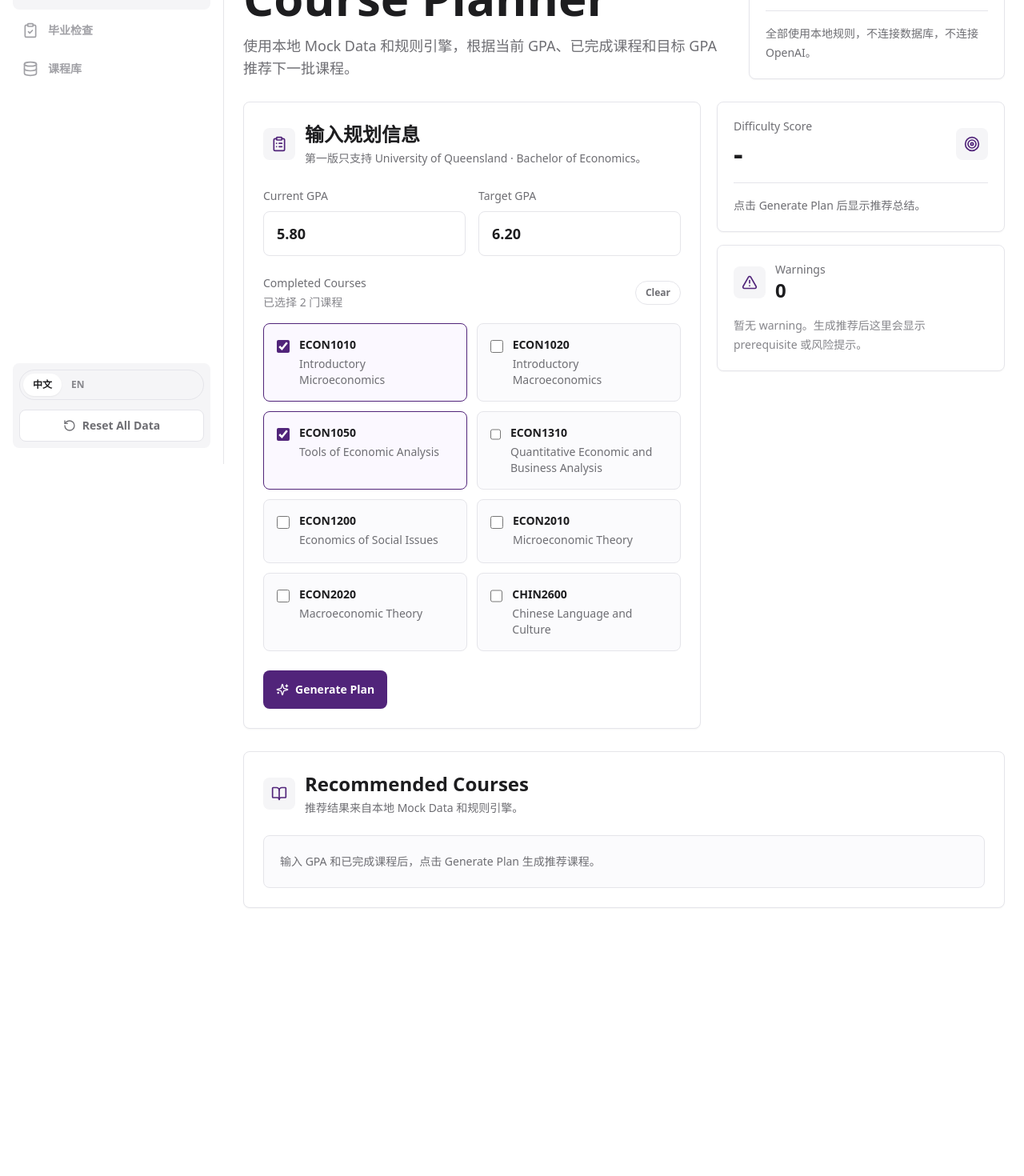
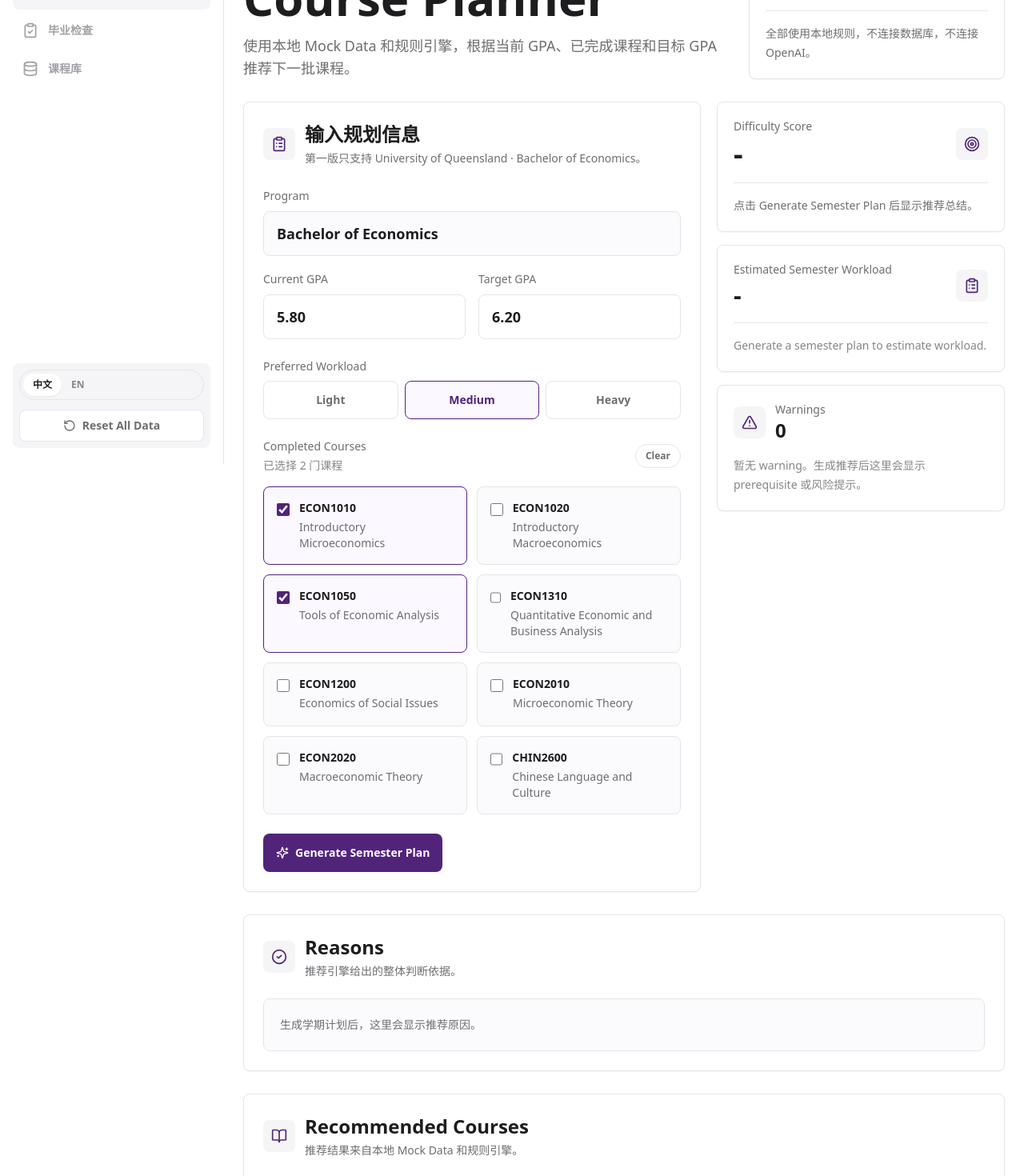
Before and after one commit to ChgAI13/11GHC, a Next.js app: page /course-planner in a window 1280 px wide. Shown: the part 220-1690 px from the top of the page at 80% size. Before the commit the page ends 1387 px from the top, so only its background shows below. Built offline with nearby package versions, Linux system fonts and the light colour scheme.

Commit message:
Connect recommendation engine to course planner

```diff
--- a/app/course-planner/page.jsx
+++ b/app/course-planner/page.jsx
@@ -24,8 +24,11 @@ const DEFAULT_COURSE_PLANNER_FORM = {
   currentGpa: "5.80",
   targetGpa: "6.20",
   completedCourses: ["ECON1010", "ECON1050"],
+  preferredWorkload: "Medium",
   hasGeneratedPlan: false
 };
+
+const workloadOptions = ["Light", "Medium", "Heavy"];
 
 function formatCourseMeta(course) {
   return `Level ${course.level} · ${course.units} units · ${course.category}`;
@@ -37,11 +40,15 @@ export default function CoursePlannerPage() {
   const [completedCourses, setCompletedCourses] = useState(
     DEFAULT_COURSE_PLANNER_FORM.completedCourses
   );
+  const [preferredWorkload, setPreferredWorkload] = useState(
+    DEFAULT_COURSE_PLANNER_FORM.preferredWorkload
+  );
   const [hasGeneratedPlan, setHasGeneratedPlan] = useState(
     DEFAULT_COURSE_PLANNER_FORM.hasGeneratedPlan
   );
   const [hasLoadedSavedValues, setHasLoadedSavedValues] = useState(false);
   const [result, setResult] = useState(null);
+  const [formError, setFormError] = useState("");
 
   const completedCourseSet = useMemo(() => new Set(completedCourses), [completedCourses]);
 
@@ -62,6 +69,10 @@ export default function CoursePlannerPage() {
       );
     }
 
+    if (typeof savedValues.preferredWorkload === "string") {
+      setPreferredWorkload(savedValues.preferredWorkload);
+    }
+
     if (typeof savedValues.hasGeneratedPlan === "boolean") {
       setHasGeneratedPlan(savedValues.hasGeneratedPlan);
     }
@@ -78,9 +89,17 @@ export default function CoursePlannerPage() {
       currentGpa,
       targetGpa,
       completedCourses,
+      preferredWorkload,
       hasGeneratedPlan
     });
-  }, [currentGpa, targetGpa, completedCourses, hasGeneratedPlan, hasLoadedSavedValues]);
+  }, [
+    currentGpa,
+    targetGpa,
+    completedCourses,
+    preferredWorkload,
+    hasGeneratedPlan,
+    hasLoadedSavedValues
+  ]);
 
   useEffect(() => {
     if (!hasLoadedSavedValues || !hasGeneratedPlan) {
@@ -92,10 +111,18 @@ export default function CoursePlannerPage() {
         program: uqBachelorOfEconomicsProgram,
         currentGpa: Number(currentGpa) || 0,
         completedCourses,
-        targetGpa: Number(targetGpa) || 0
+        targetGpa: Number(targetGpa) || 0,
+        preferredWorkload
       })
     );
-  }, [currentGpa, targetGpa, completedCourses, hasGeneratedPlan, hasLoadedSavedValues]);
+  }, [
+    currentGpa,
+    targetGpa,
+    completedCourses,
+    preferredWorkload,
+    hasGeneratedPlan,
+    hasLoadedSavedValues
+  ]);
 
   function toggleCompletedCourse(courseCode) {
     setCompletedCourses((currentCourses) =>
@@ -107,15 +134,40 @@ export default function CoursePlannerPage() {
 
   function generatePlan(event) {
     event.preventDefault();
+    const currentGpaValue = Number(currentGpa);
+    const targetGpaValue = Number(targetGpa);
+
+    if (!Number.isFinite(currentGpaValue) || currentGpa.trim() === "") {
+      setFormError("Please enter your current GPA before generating a semester plan.");
+      setResult(null);
+      setHasGeneratedPlan(false);
+      return;
+    }
+
+    if (!Number.isFinite(targetGpaValue) || targetGpa.trim() === "") {
+      setFormError("Please enter your target GPA before generating a semester plan.");
+      setResult(null);
+      setHasGeneratedPlan(false);
+      return;
+    }
+
+    if (completedCourses.length === 0) {
+      setFormError("Please select at least one completed course.");
+      setResult(null);
+      setHasGeneratedPlan(false);
+      return;
+    }
 
     const nextResult = recommendCourses({
       program: uqBachelorOfEconomicsProgram,
-      currentGpa: Number(currentGpa) || 0,
+      currentGpa: currentGpaValue,
       completedCourses,
-      targetGpa: Number(targetGpa) || 0
+      targetGpa: targetGpaValue,
+      preferredWorkload
     });
 
     setResult(nextResult);
+    setFormError("");
     setHasGeneratedPlan(true);
   }
 
@@ -164,7 +216,19 @@ export default function CoursePlannerPage() {
             </div>
           </div>
 
-          <div className="mt-6 grid gap-4 sm:grid-cols-2">
+          <div className="mt-6 grid gap-4">
+            <label className="block">
+              <span className="text-sm font-medium text-[#6e6e73]">Program</span>
+              <input
+                className="mt-2 h-14 rounded-lg border border-[#e5e5ea] bg-[#fbfbfd] px-4 text-lg font-semibold text-[#1d1d1f] outline-none"
+                type="text"
+                value="Bachelor of Economics"
+                readOnly
+              />
+            </label>
+          </div>
+
+          <div className="mt-4 grid gap-4 sm:grid-cols-2">
             <label className="block">
               <span className="text-sm font-medium text-[#6e6e73]">Current GPA</span>
               <input
@@ -192,6 +256,26 @@ export default function CoursePlannerPage() {
                 onChange={(event) => setTargetGpa(event.target.value)}
               />
             </label>
+          </div>
+
+          <div className="mt-6">
+            <p className="text-sm font-medium text-[#6e6e73]">Preferred Workload</p>
+            <div className="mt-2 grid gap-2 sm:grid-cols-3">
+              {workloadOptions.map((option) => (
+                <button
+                  key={option}
+                  type="button"
+                  className={`min-h-12 rounded-lg border px-4 text-sm font-semibold transition ${
+                    preferredWorkload === option
+                      ? "border-[#51247a] bg-[#fbf8ff] text-[#51247a]"
+                      : "border-[#e5e5ea] bg-white text-[#6e6e73] hover:bg-[#f5f5f7] hover:text-[#1d1d1f]"
+                  }`}
+                  onClick={() => setPreferredWorkload(option)}
+                >
+                  {option}
+                </button>
+              ))}
+            </div>
           </div>
 
           <div className="mt-6">
@@ -244,12 +328,18 @@ export default function CoursePlannerPage() {
             </div>
           </div>
 
+          {formError ? (
+            <div className="mt-5 rounded-lg border border-[#fed7aa] bg-[#fff7ed] px-4 py-3 text-sm leading-6 text-[#9a3412]">
+              {formError}
+            </div>
+          ) : null}
+
           <button
             type="submit"
             className="mt-6 inline-flex min-h-12 w-full items-center justify-center gap-2 rounded-lg bg-[#51247a] px-4 text-sm font-semibold text-white transition hover:bg-[#3f1c62] sm:w-auto"
           >
             <Sparkles className="h-4 w-4" aria-hidden="true" />
-            Generate Plan
+            Generate Semester Plan
           </button>
         </form>
 
@@ -267,8 +357,39 @@ export default function CoursePlannerPage() {
               </span>
             </div>
             <p className="mt-4 border-t border-[#e5e5ea] pt-4 text-sm leading-6 text-[#6e6e73]">
-              {result ? result.reason : "点击 Generate Plan 后显示推荐总结。"}
+              {result ? result.reason : "点击 Generate Semester Plan 后显示推荐总结。"}
             </p>
+          </div>
+
+          <div className={`${panelClass} p-5`}>
+            <div className="flex items-center justify-between gap-3">
+              <div>
+                <p className="text-sm font-medium text-[#6e6e73]">
+                  Estimated Semester Workload
+                </p>
+                <p className="mt-1 text-3xl font-semibold tracking-normal text-[#1d1d1f]">
+                  {result ? result.estimatedSemesterWorkload.label : "-"}
+                </p>
+              </div>
+              <span className="grid h-10 w-10 place-items-center rounded-lg bg-[#f5f5f7] text-[#51247a]">
+                <ClipboardList className="h-5 w-5" aria-hidden="true" />
+              </span>
+            </div>
+
+            {result ? (
+              <div className="mt-4 grid gap-2 border-t border-[#e5e5ea] pt-4 text-sm leading-6 text-[#6e6e73]">
+                <p>{result.estimatedSemesterWorkload.summary}</p>
+                <p>
+                  Preferred: {result.estimatedSemesterWorkload.preferredWorkload} · Units:{" "}
+                  {result.estimatedSemesterWorkload.totalUnits} · Workload Score:{" "}
+                  {result.estimatedSemesterWorkload.workloadScore}
+                </p>
+              </div>
+            ) : (
+              <p className="mt-4 border-t border-[#e5e5ea] pt-4 text-sm leading-6 text-[#86868b]">
+                Generate a semester plan to estimate workload.
+              </p>
+            )}
           </div>
 
           <div className={`${panelClass} p-5`}>
@@ -300,6 +421,34 @@ export default function CoursePlannerPage() {
           </div>
         </aside>
       </div>
+
+      <section className={`${panelClass} p-5 sm:p-6`}>
+        <div className="flex items-center gap-3">
+          <span className="grid h-10 w-10 place-items-center rounded-lg bg-[#f5f5f7] text-[#51247a]">
+            <CheckCircle2 className="h-5 w-5" aria-hidden="true" />
+          </span>
+          <div>
+            <h2 className="text-2xl font-semibold tracking-normal text-[#1d1d1f]">Reasons</h2>
+            <p className="mt-1 text-sm text-[#6e6e73]">
+              推荐引擎给出的整体判断依据。
+            </p>
+          </div>
+        </div>
+
+        <div className="mt-6 grid gap-3">
+          {result?.reasons.length ? (
+            result.reasons.map((reason) => (
+              <p key={reason} className={`${softPanelClass} p-4 text-sm leading-6 text-[#6e6e73]`}>
+                {reason}
+              </p>
+            ))
+          ) : (
+            <div className={`${softPanelClass} p-5 text-sm leading-6 text-[#6e6e73]`}>
+              生成学期计划后，这里会显示推荐原因。
+            </div>
+          )}
+        </div>
+      </section>
 
       <section className={`${panelClass} p-5 sm:p-6`}>
         <div className="flex items-center gap-3">
@@ -384,7 +533,7 @@ export default function CoursePlannerPage() {
             ))
           ) : (
             <div className={`${softPanelClass} p-5 text-sm leading-6 text-[#6e6e73]`}>
-              输入 GPA 和已完成课程后，点击 Generate Plan 生成推荐课程。
+              输入 GPA 和已完成课程后，点击 Generate Semester Plan 生成推荐课程。
             </div>
           )}
         </div>
--- a/lib/recommendationEngine.ts
+++ b/lib/recommendationEngine.ts
@@ -9,14 +9,15 @@ export interface Program {
 
 export type CourseInput = string | Pick<Course, "code">;
 
-export type PreferredWorkload = "Light" | "Balanced" | "Intensive";
+export type PreferredWorkload = "Light" | "Medium" | "Heavy";
+export type PreferredWorkloadInput = PreferredWorkload | "Balanced" | "Intensive";
 
 export interface RecommendationInput {
   program: Program;
   currentGpa: number;
   completedCourses: CourseInput[];
   targetGpa: number;
-  preferredWorkload?: PreferredWorkload;
+  preferredWorkload?: PreferredWorkloadInput;
   currentSemesterCourses?: CourseInput[];
   maxRecommendations?: number;
 }
@@ -36,7 +37,7 @@ export interface EstimatedSemesterWorkload {
   averageMathIntensity: number;
   highMathCourseCount: number;
   workloadScore: number;
-  label: "Light" | "Balanced" | "Heavy";
+  label: "Light" | "Medium" | "Heavy";
   summary: string;
 }
 
@@ -62,7 +63,7 @@ interface RuleContext {
   reasons: string[];
 }
 
-interface RequiredRecommendationInput extends RecommendationInput {
+interface RequiredRecommendationInput extends Omit<RecommendationInput, "preferredWorkload"> {
   preferredWorkload: PreferredWorkload;
   maxRecommendations: number;
 }
@@ -76,7 +77,7 @@ export const uqBachelorOfEconomicsProgram: Program = {
 };
 
 function normalizeInput(input: RecommendationInput): RequiredRecommendationInput {
-  const preferredWorkload = input.preferredWorkload ?? "Balanced";
+  const preferredWorkload = normalizePreferredWorkload(input.preferredWorkload);
 
   return {
     ...input,
@@ -85,13 +86,25 @@ function normalizeInput(input: RecommendationInput): RequiredRecommendationInput
   };
 }
 
+function normalizePreferredWorkload(preferredWorkload?: PreferredWorkloadInput): PreferredWorkload {
+  if (preferredWorkload === "Light") {
+    return "Light";
+  }
+
+  if (preferredWorkload === "Heavy" || preferredWorkload === "Intensive") {
+    return "Heavy";
+  }
+
+  return "Medium";
+}
+
 function getDefaultRecommendationCount(preferredWorkload: PreferredWorkload): number {
   if (preferredWorkload === "Light") {
     return 3;
   }
 
-  if (preferredWorkload === "Intensive") {
-    return 4;
+  if (preferredWorkload === "Heavy") {
+    return 5;
   }
 
   return 4;
@@ -371,7 +384,7 @@ export function estimateWorkload(
   const workloadScore = Number(
     (totalCourses * 1.2 + averageDifficulty * 0.9 + averageMathIntensity * 0.7).toFixed(1)
   );
-  const label = workloadScore >= 9 ? "Heavy" : workloadScore >= 6 ? "Balanced" : "Light";
+  const label = workloadScore >= 9 ? "Heavy" : workloadScore >= 6 ? "Medium" : "Light";
 
   return {
     preferredWorkload,
```
Also changed, not shown: 1 other file (tests, documents, lock files or other folders).
